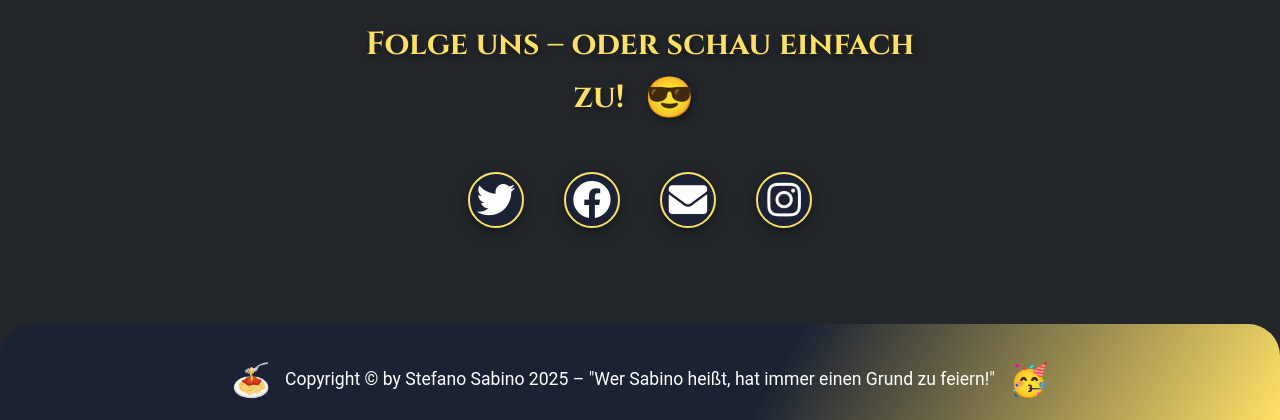
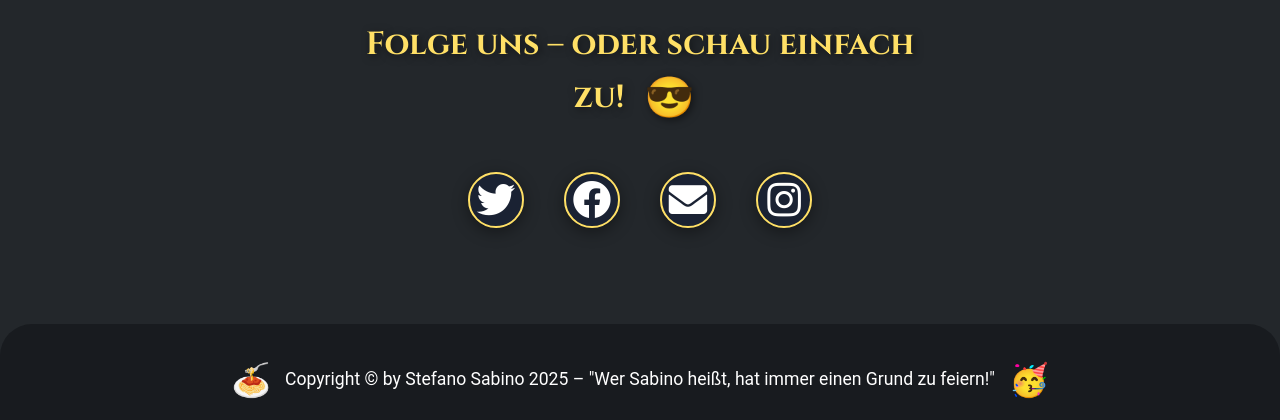
Before and after one commit to stefsabi/sabino.ch, a PHP site: page /index.html in a window 1280 px wide. Shown: the part 1592-2012 px from the top of the page. Run offline with PHP 8.4, Linux system fonts and the light colour scheme; some libraries are stand-ins or nearby versions.

Commit message:
Footer: Einfarbig dunkel (#181b1f), kein Verlauf mehr, abgesetzt durch runde Ecken

```diff
--- a/css/style.css
+++ b/css/style.css
@@ -472,7 +472,7 @@ iframe { border: 1px solid #bebebe; }
     text-align: center;
     padding: 2rem 1rem 1rem 1rem;
     color: #fff;
-    background: linear-gradient(120deg, #1a2233 60%, #ffe066 100%);
+    background: #181b1f;
     font-size: 1.1rem;
     border-top-left-radius: 2rem;
     border-top-right-radius: 2rem;
```
